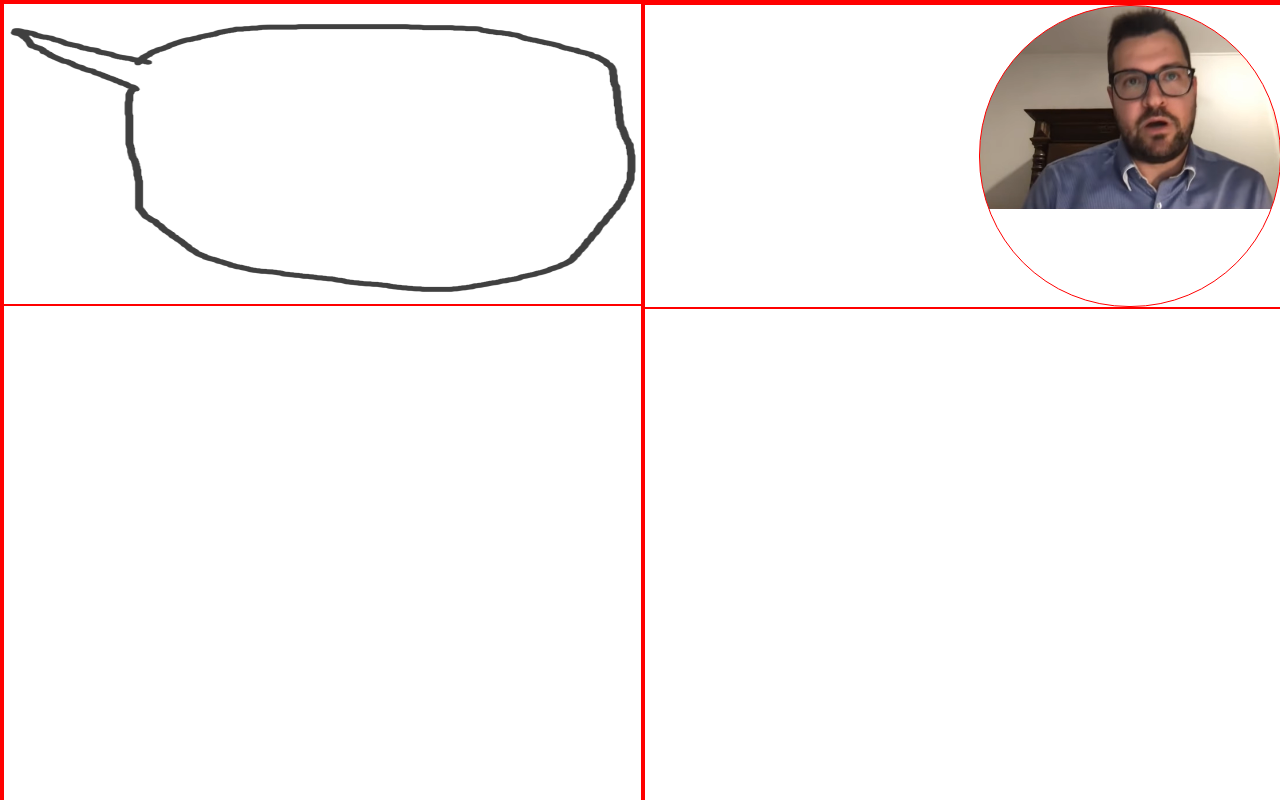
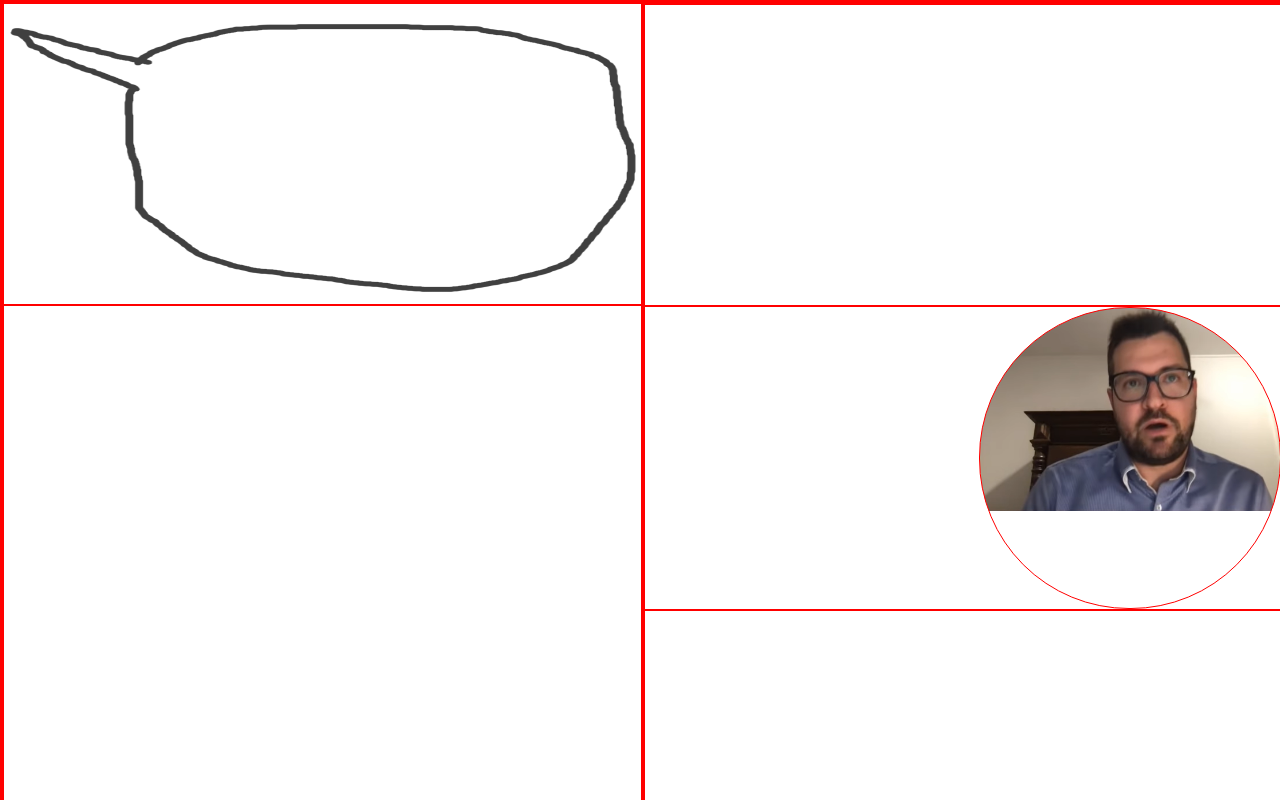
Before and after one commit to dybzon/ask-daniel, a React (Vite) app: page / in a window 1280 px wide. Shown: the top 800 px of the page. Built offline with nearby package versions, Linux system fonts and the light colour scheme.

Commit message:
Add speech bubble placeholder

```diff
--- a/src/ChatContainer/AnswersContainer/AnswerBubble/AnswerBubble.tsx
+++ b/src/ChatContainer/AnswersContainer/AnswerBubble/AnswerBubble.tsx
@@ -8,7 +8,7 @@ interface Props {
 
 export const AnswerBubble: (props: Props) => JSX.Element | null = ({answer}) => {
   if(!answer) {
-    return null;
+    return <AnswerPlaceholder />;
   }
 
   return <BubbleContainer>
@@ -35,3 +35,9 @@ const AnswerTextContainer = styled.p`
   top: 10%;
   left: 10%;
 `;
+
+const AnswerPlaceholder = styled.div`
+  background-size: 100% 100%;
+  width: 100%;
+  min-height: 300px;
+`;
```
Also changed, not shown: src/ChatContainer/AnswersContainer/AnswersContainer.tsx (line endings or trailing spaces).
